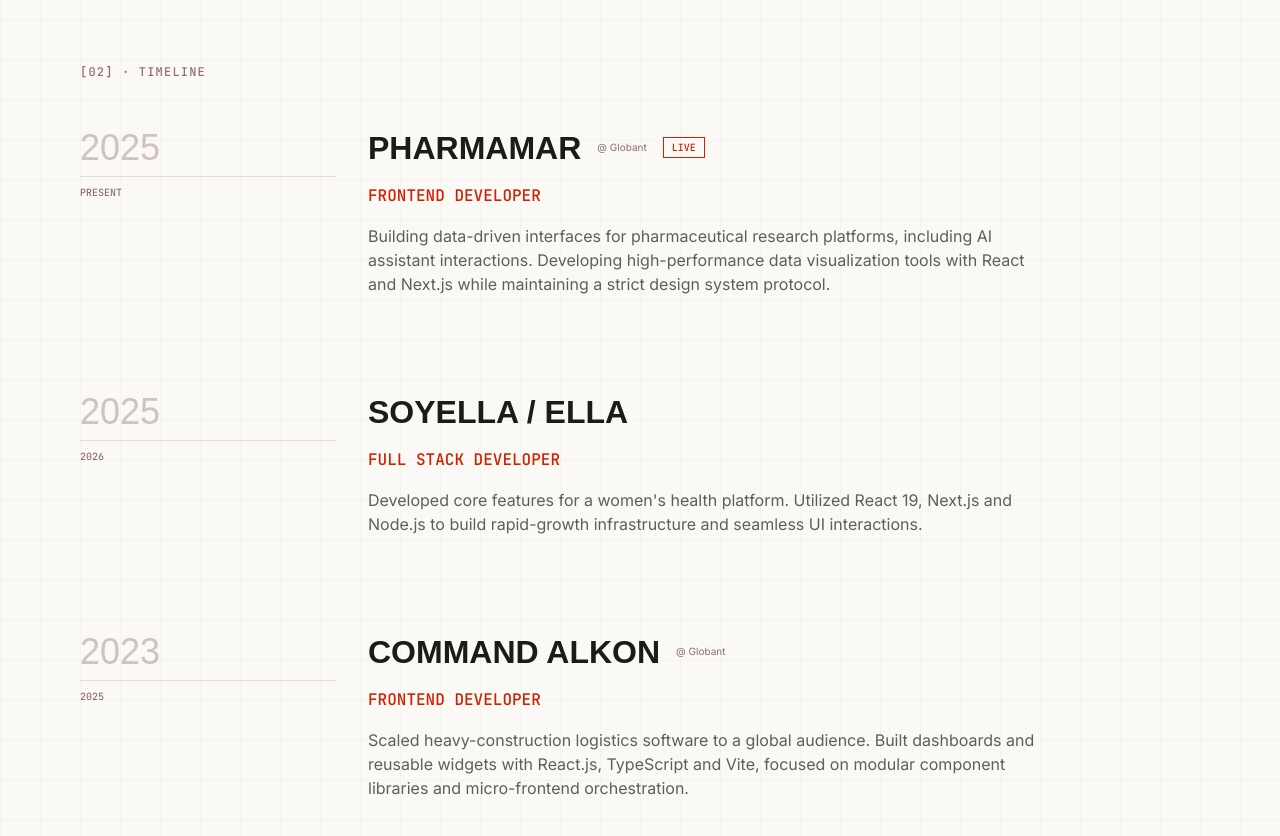
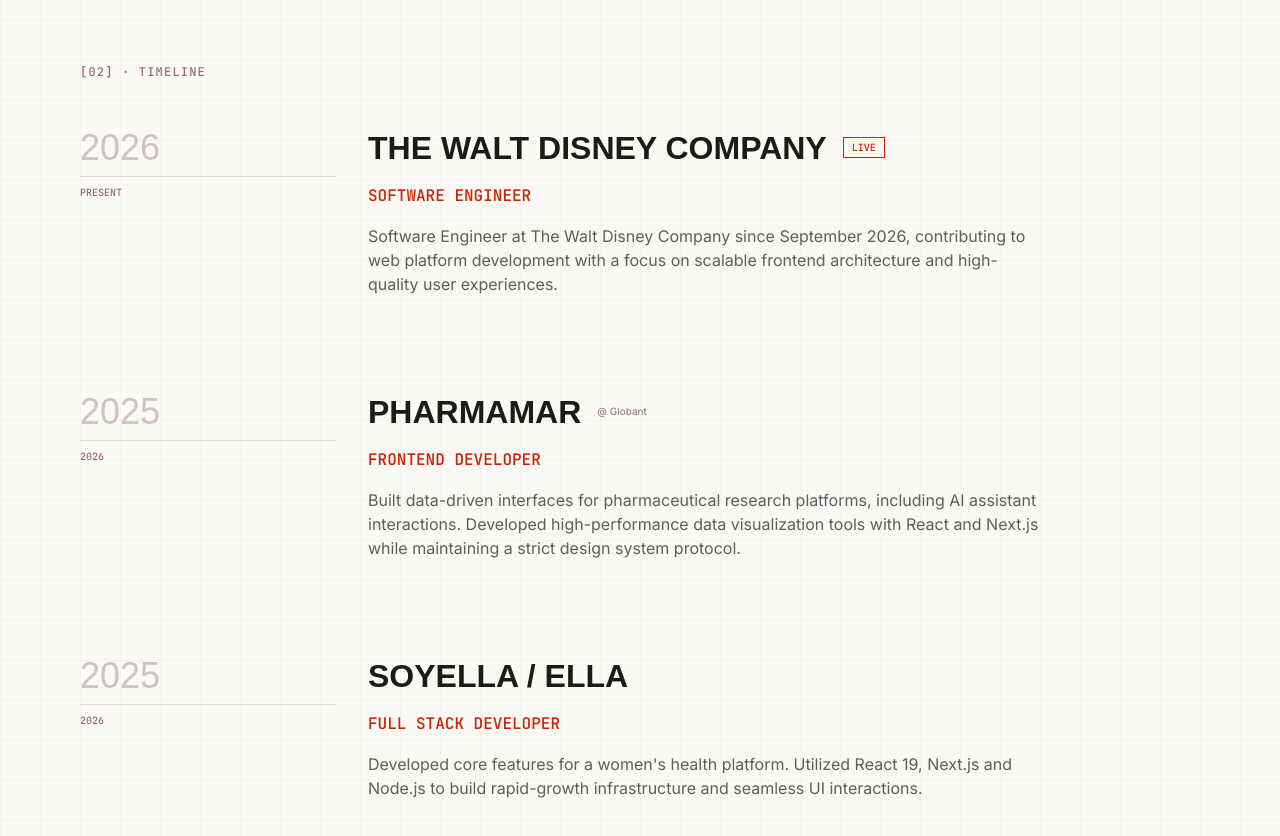
Before and after one commit to Bangalger/portfolio, a website: page index.html in a window 1280 px wide. Shown: the part 1900-2736 px from the top of the page. Drawn offline with nearby package versions, Linux system fonts and the light colour scheme; a web font is replaced by a local one.

Commit message:
Add The Walt Disney Company as current Software Engineer role

```diff
--- a/index.html
+++ b/index.html
@@ -344,14 +344,41 @@
             <div class="max-w-6xl mx-auto">
                 <span class="font-label-sm text-label-sm text-outline mb-12 block">[02] · <span lang="en">TIMELINE</span><span lang="es">LÍNEA DE TIEMPO</span></span>
                 <div class="space-y-24">
-                    <!-- Experience Item 01 -->
+                    <!-- Experience Item 01 — Disney -->
+                    <div class="grid grid-cols-1 md:grid-cols-12 gap-8 group">
+                        <div class="md:col-span-3">
+                            <span class="font-label-numeric text-outline/40 text-4xl group-hover:text-primary transition-colors">2026</span>
+                            <div class="mt-2 h-[1px] w-full bg-outline/20 group-hover:bg-primary/50 transition-colors"></div>
+                            <span class="font-label-sm text-[10px] text-outline mt-2 block">
+                                <span lang="en">PRESENT</span><span lang="es">PRESENTE</span>
+                            </span>
+                        </div>
+                        <div class="md:col-span-9">
+                            <div class="flex items-center gap-4 mb-4 flex-wrap">
+                                <h3 class="font-headline-lg text-headline-lg uppercase">
+                                    <a href="https://thewaltdisneycompany.com/" target="_blank" rel="noopener noreferrer" class="hover:text-primary transition-colors">THE WALT DISNEY COMPANY</a>
+                                </h3>
+                                <span class="px-2 py-0.5 border border-primary text-primary text-[10px] font-label-sm">
+                                    <span lang="en">LIVE</span><span lang="es">EN LÍNEA</span>
+                                </span>
+                            </div>
+                            <p class="font-label-sm text-primary mb-4">
+                                <span lang="en">SOFTWARE ENGINEER</span>
+                                <span lang="es">SOFTWARE ENGINEER</span>
+                            </p>
+                            <p class="font-body-md text-secondary max-w-2xl">
+                                <span lang="en">Software Engineer at The Walt Disney Company since September 2026, contributing to web platform development with a focus on scalable frontend architecture and high-quality user experiences.</span>
+                                <span lang="es">Software Engineer en The Walt Disney Company desde septiembre 2026, aportando al desarrollo de plataformas web con foco en arquitectura frontend escalable y experiencias de usuario de alta calidad.</span>
+                            </p>
+                        </div>
+                    </div>
+
+                    <!-- Experience Item 02 — PharmaMar -->
                     <div class="grid grid-cols-1 md:grid-cols-12 gap-8 group">
                         <div class="md:col-span-3">
                             <span class="font-label-numeric text-outline/40 text-4xl group-hover:text-primary transition-colors">2025</span>
                             <div class="mt-2 h-[1px] w-full bg-outline/20 group-hover:bg-primary/50 transition-colors"></div>
-                            <span class="font-label-sm text-[10px] text-outline mt-2 block">
-                                <span lang="en">PRESENT</span><span lang="es">PRESENTE</span>
-                            </span>
+                            <span class="font-label-sm text-[10px] text-outline mt-2 block">2026</span>
                         </div>
                         <div class="md:col-span-9">
                             <div class="flex items-center gap-4 mb-4">
@@ -359,22 +386,19 @@
                                     <a href="https://pharmamar.com/es/" target="_blank" rel="noopener noreferrer" class="hover:text-primary transition-colors">PHARMAMAR</a>
                                 </h3>
                                 <span class="text-outline text-[10px]">@ Globant</span>
-                                <span class="px-2 py-0.5 border border-primary text-primary text-[10px] font-label-sm">
-                                    <span lang="en">LIVE</span><span lang="es">EN LÍNEA</span>
-                                </span>
                             </div>
                             <p class="font-label-sm text-primary mb-4">
                                 <span lang="en">FRONTEND DEVELOPER</span>
                                 <span lang="es">DESARROLLADOR FRONTEND</span>
                             </p>
                             <p class="font-body-md text-secondary max-w-2xl">
-                                <span lang="en">Building data-driven interfaces for pharmaceutical research platforms, including AI assistant interactions. Developing high-performance data visualization tools with React and Next.js while maintaining a strict design system protocol.</span>
-                                <span lang="es">Construyendo interfaces basadas en datos para plataformas de investigación farmacéutica, incluyendo interacciones con un asistente de IA. Desarrollando herramientas de visualización de datos de alto rendimiento con React y Next.js, manteniendo un estricto protocolo de sistema de diseño.</span>
+                                <span lang="en">Built data-driven interfaces for pharmaceutical research platforms, including AI assistant interactions. Developed high-performance data visualization tools with React and Next.js while maintaining a strict design system protocol.</span>
+                                <span lang="es">Construí interfaces basadas en datos para plataformas de investigación farmacéutica, incluyendo interacciones con un asistente de IA. Desarrollé herramientas de visualización de datos de alto rendimiento con React y Next.js, manteniendo un estricto protocolo de sistema de diseño.</span>
                             </p>
                         </div>
                     </div>
 
-                    <!-- Experience Item 02 -->
+                    <!-- Experience Item 03 — Soyella -->
                     <div class="grid grid-cols-1 md:grid-cols-12 gap-8 group">
                         <div class="md:col-span-3">
                             <span class="font-label-numeric text-outline/40 text-4xl group-hover:text-primary transition-colors">2025</span>
@@ -395,7 +419,7 @@
                         </div>
                     </div>
 
-                    <!-- Experience Item 03 -->
+                    <!-- Experience Item 04 — Command Alkon -->
                     <div class="grid grid-cols-1 md:grid-cols-12 gap-8 group">
                         <div class="md:col-span-3">
                             <span class="font-label-numeric text-outline/40 text-4xl group-hover:text-primary transition-colors">2023</span>
@@ -419,7 +443,7 @@
                         </div>
                     </div>
 
-                    <!-- Experience Item 04 -->
+                    <!-- Experience Item 05 — ORT -->
                     <div class="grid grid-cols-1 md:grid-cols-12 gap-8 group">
                         <div class="md:col-span-3">
                             <span class="font-label-numeric text-outline/40 text-4xl group-hover:text-primary transition-colors">2019</span>
```
